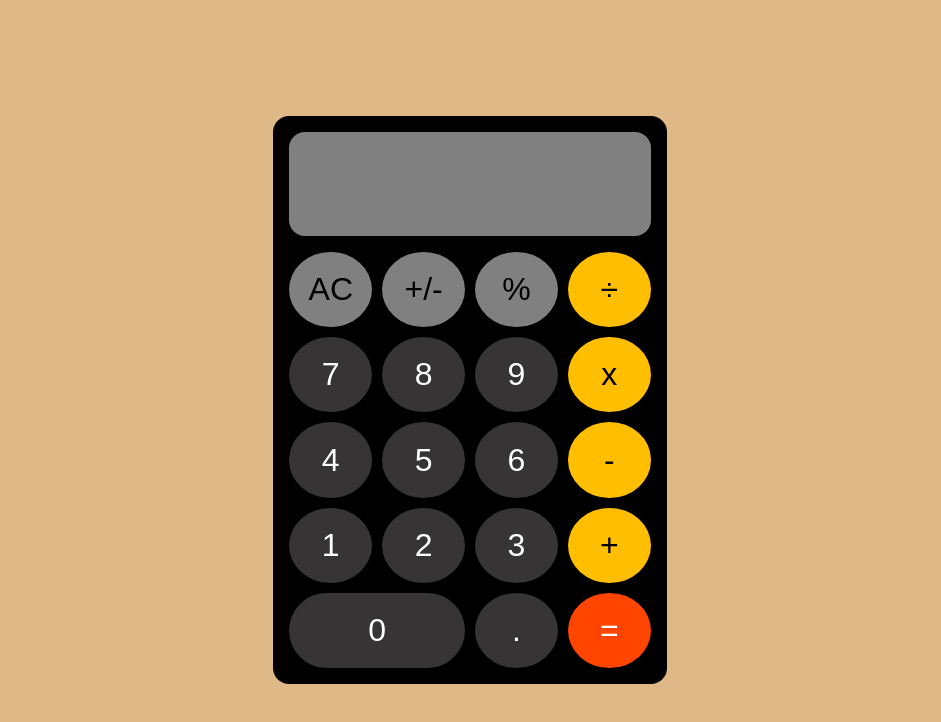
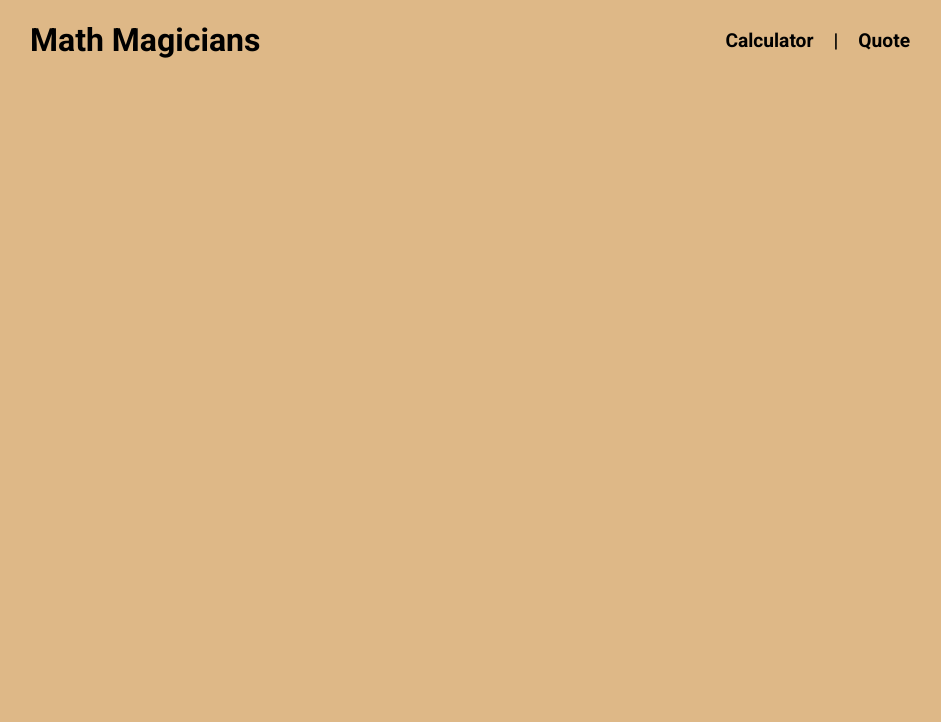
Before and after one commit to gilberthappi/math-magicians, a React (Create React App) app: page / in a window 1280 px wide. Shown: the top 722 px of the page, without its empty margins (170-1111 px from the left). Built offline with nearby package versions, Linux system fonts and the light colour scheme.

Commit message:
Adding files and folders and packages for fetche Apis to get Quote

```diff
--- a/package.json
+++ b/package.json
@@ -10,6 +10,8 @@
     "prop-types": "^15.8.1",
     "react": "^17.0.2",
     "react-dom": "^17.0.2",
+    "react-router": "^6.16.0",
+    "react-router-dom": "^6.16.0",
     "react-scripts": "^5.0.0",
     "web-vitals": "^2.1.2"
   },
--- a/public/index.html
+++ b/public/index.html
@@ -1,13 +1,42 @@
-<!-- public/index.html -->
 <!DOCTYPE html>
 <html lang="en">
   <head>
-    <!-- ... (your other meta tags and links) ... -->
+    <meta charset="utf-8" />
+    <link rel="icon" href="%PUBLIC_URL%/favicon.ico" />
+    <meta name="viewport" content="width=device-width, initial-scale=1" />
+    <meta name="theme-color" content="#000000" />
+    <meta
+      name="description"
+      content="Web site created using create-react-app"
+    />
+    <link rel="apple-touch-icon" href="%PUBLIC_URL%/logo192.png" />
+    <!--
+      manifest.json provides metadata used when your web app is installed on a
+      user's mobile device or desktop. See https://developers.google.com/web/fundamentals/web-app-manifest/
+    -->
+    <!--
+      Notice the use of %PUBLIC_URL% in the tags above.
+      It will be replaced with the URL of the `public` folder during the build.
+      Only files inside the `public` folder can be referenced from the HTML.
+
+      Unlike "/favicon.ico" or "favicon.ico", "%PUBLIC_URL%/favicon.ico" will
+      work correctly both with client-side routing and a non-root public URL.
+      Learn how to configure a non-root public URL by running `npm run build`.
+    -->
     <title>React App</title>
   </head>
   <body>
     <noscript>You need to enable JavaScript to run this app.</noscript>
-    <div id="root"></div> <!-- This is the root element where React will render -->
-    <!-- ... (rest of your HTML) ... -->
+    <div id="root"></div>
+    <!--
+      This HTML file is a template.
+      If you open it directly in the browser, you will see an empty page.
+
+      You can add webfonts, meta tags, or analytics to this file.
+      The build step will place the bundled scripts into the <body> tag.
+
+      To begin the development, run `npm start` or `yarn start`.
+      To create a production bundle, use `npm run build` or `yarn build`.
+    -->
   </body>
 </html>
--- a/src/App.css
+++ b/src/App.css
@@ -5,6 +5,62 @@
   user-select: none;
   -webkit-user-select: none;
   -webkit-user-drag: none;
+}
+
+header {
+  height: 80px;
+  width: 80%;
+  margin: 0 auto;
+  display: flex;
+  justify-content: space-between;
+  align-items: center;
+}
+
+ul {
+  list-style: none;
+}
+
+a,
+li {
+  text-decoration: none;
+  color: #000;
+  font-size: 1.2rem;
+  font-weight: bold;
+}
+
+.logo a {
+  font-size: 2rem;
+}
+
+.navLinks {
+  display: flex;
+  flex-direction: row;
+  gap: 20px;
+}
+
+.hero,
+.quote {
+  height: calc(100vh - 80px);
+  width: 80%;
+  margin: 0 auto;
+  display: flex;
+  flex-direction: column;
+  justify-content: center;
+  align-items: center;
+  gap: 40px;
+}
+
+p {
+  background-color: #000c;
+  color: #fff;
+  padding: 2rem;
+  border-radius: 2rem;
+  font-size: 1.1rem;
+  text-align: center;
+}
+
+.quote p {
+  font-size: 1.5rem;
 }
 
 button {
@@ -23,18 +79,20 @@ button:hover {
 
 .App {
   min-height: 100vh;
+}
+
+.container {
+  min-height: calc(100vh - 80px);
   padding: 1rem;
   display: flex;
   justify-content: center;
   align-items: center;
-  background-color: #deb887;
 }
 
-.container {
+.wraper {
   background-color: #000;
   padding: 1rem;
   border-radius: 1rem;
-  width: 100%;
   height: 100%;
 }
 
--- a/src/App.js
+++ b/src/App.js
@@ -1,23 +1,20 @@
 import React from 'react';
 import './App.css';
-// eslint-disable-next-line import/extensions
+// eslint-disable-next-line import/no-extraneous-dependencies
+import { Routes, Route } from 'react-router-dom';
+import Header from './components/Header';
 import Calculator from './components/Calculator';
+import Quote from './components/Quote';
+// import Quote from './components/Quote';
 
-class App extends React.Component {
-  constructor(props) {
-    super(props);
-    this.state = {};
-  }
-
-  render() {
-    return (
-      <div className="App">
-        <header className="App-header">
-          <Calculator />
-        </header>
-      </div>
-    );
-  }
-}
+const App = () => (
+  <div className="App">
+    <Header />
+    <Routes>
+      <Route path="Quote" element={<Quote />} />
+      <Route path="calculator" element={<Calculator />} />
+    </Routes>
+  </div>
+);
 
 export default App;
--- a/src/components/Calculator.js
+++ b/src/components/Calculator.js
@@ -1,54 +1,48 @@
-// Calculator.js
-import React from 'react';
+import React, { useState } from 'react';
 import calculate from '../logic/calculate';
-import Button from './Button'; // Assuming Button.js is in the same directory as Calculator.js
 
-class Calculator extends React.Component {
-  constructor(props) {
-    super(props);
-    this.state = {};
-  }
+const Calculator = () => {
+  const [state, setState] = useState({});
 
-  clickHandler = (e) => {
-    const result = calculate(this.state, e.target.textContent);
-    this.setState(result);
-  }
+  const clickHandler = (e) => {
+    const result = calculate(state, e.target.textContent);
+    setState(result);
+  };
 
-  render() {
-    const { total, next, operation } = this.state;
+  const { total, next, operation } = state;
 
-    return (
-      <div className="container">
+  return (
+    <div className="container">
+      <div className="wraper">
         <div className="output" id="output">
           {total && total}
           {operation && operation}
           {next && next}
         </div>
         <div className="calculatorBtns">
-          {/* Use the Button component for each button */}
-          <Button className="acBtn gray" label="AC" onClick={this.clickHandler} />
-          <Button className="plusMinusBtn gray" label="+/-" onClick={this.clickHandler} />
-          <Button className="PercentageBtn gray" label="%" onClick={this.clickHandler} />
-          <Button className="operatorBtn" label="÷" onClick={this.clickHandler} />
-          <Button className="digitBtn" label="7" onClick={this.clickHandler} />
-          <Button className="digitBtn" label="8" onClick={this.clickHandler} />
-          <Button className="digitBtn" label="9" onClick={this.clickHandler} />
-          <Button className="operatorBtn" label="x" onClick={this.clickHandler} />
-          <Button className="digitBtn" label="4" onClick={this.clickHandler} />
-          <Button className="digitBtn" label="5" onClick={this.clickHandler} />
-          <Button className="digitBtn" label="6" onClick={this.clickHandler} />
-          <Button className="operatorBtn" label="-" onClick={this.clickHandler} />
-          <Button className="digitBtn" label="1" onClick={this.clickHandler} />
-          <Button className="digitBtn" label="2" onClick={this.clickHandler} />
-          <Button className="digitBtn" label="3" onClick={this.clickHandler} />
-          <Button className="operatorBtn" label="+" onClick={this.clickHandler} />
-          <Button className="digitBtn span2" label="0" onClick={this.clickHandler} />
-          <Button className="digitBtn" label="." onClick={this.clickHandler} />
-          <Button className="evaluationBtn" label="=" onClick={this.clickHandler} />
+          <button className="acBtn gray" type="button" onClick={clickHandler}>AC</button>
+          <button className="plusMinusBtn gray" type="button" onClick={clickHandler}>+/-</button>
+          <button className="PercentageBtn gray" type="button" onClick={clickHandler}>%</button>
+          <button className="operatorBtn" type="button" onClick={clickHandler}>÷</button>
+          <button className="digitBtn" type="button" onClick={clickHandler}>7</button>
+          <button className="digitBtn" type="button" onClick={clickHandler}>8</button>
+          <button className="digitBtn" type="button" onClick={clickHandler}>9</button>
+          <button className="operatorBtn" type="button" onClick={clickHandler}>x</button>
+          <button className="digitBtn" type="button" onClick={clickHandler}>4</button>
+          <button className="digitBtn" type="button" onClick={clickHandler}>5</button>
+          <button className="digitBtn" type="button" onClick={clickHandler}>6</button>
+          <button className="operatorBtn" type="button" onClick={clickHandler}>-</button>
+          <button className="digitBtn" type="button" onClick={clickHandler}>1</button>
+          <button className="digitBtn" type="button" onClick={clickHandler}>2</button>
+          <button className="digitBtn" type="button" onClick={clickHandler}>3</button>
+          <button className="operatorBtn" type="button" onClick={clickHandler}>+</button>
+          <button className="digitBtn span2" type="button" onClick={clickHandler}>0</button>
+          <button className="digitBtn" type="button" onClick={clickHandler}>.</button>
+          <button className="evaluationBtn" type="button" onClick={clickHandler}>=</button>
         </div>
       </div>
-    );
-  }
-}
+    </div>
+  );
+};
 
 export default Calculator;
--- /dev/null
+++ b/src/components/Header.js
@@ -0,0 +1,27 @@
+// eslint-disable-next-line import/no-extraneous-dependencies
+import { Link } from 'react-router-dom';
+
+const Header = () => (
+  <header>
+    <div className="logo">
+      <Link to="/Calculator">Math Magicians</Link>
+    </div>
+    <nav className="navbar">
+      <ul className="navLinks">
+        {/* <li>
+          <Link to="/">Home</Link>
+        </li>
+        <li>|</li> */}
+        <li>
+          <Link to="/Calculator">Calculator</Link>
+        </li>
+        <li>|</li>
+        <li>
+          <Link to="/Quote">Quote</Link>
+        </li>
+      </ul>
+    </nav>
+  </header>
+);
+
+export default Header;
--- /dev/null
+++ b/src/components/Quote.js
@@ -0,0 +1,52 @@
+import React, { useState, useEffect } from 'react';
+
+const Quote = () => {
+  const [quote, setQuote] = useState('');
+  const [loading, setLoading] = useState(true);
+  const [error, setError] = useState(null);
+
+  useEffect(() => {
+    // Define the API URL with the "funny" category
+    const apiUrl = 'https://api.api-ninjas.com/v1/quotes?category=funny';
+
+    // Fetch the quote from the API
+    fetch(apiUrl)
+      .then((response) => response.json())
+      .then((data) => {
+        // Check if the response data is empty
+        if (data.length === 0) {
+          setQuote('No funny quote available');
+        } else {
+          // Extract the quote from the response data
+          const randomQuote = data[0]?.quote || 'I think there is something in the fact that it is hard to be good looking and funny. You have to have an oddball quality people have to sympathise with you to find you funny.';
+          setQuote(randomQuote);
+        }
+        setLoading(false);
+      })
+      .catch((err) => {
+        setError(err);
+        setLoading(false);
+      });
+  }, []);
+
+  if (loading) {
+    return <p>Loading...</p>;
+  }
+
+  if (error) {
+    return (
+      <p>
+        Error:
+        {error.message}
+      </p>
+    );
+  }
+
+  return (
+    <div className="quote">
+      <p>{quote}</p>
+    </div>
+  );
+};
+
+export default Quote;
--- a/src/index.css
+++ b/src/index.css
@@ -4,4 +4,7 @@ body {
   font-family: 'Roboto', sans-serif;
   -webkit-font-smoothing: antialiased;
   -moz-osx-font-smoothing: grayscale;
+  max-width: 1100px;
+  margin: 0 auto;
+  background-color: #deb887;
 }
--- a/src/index.js
+++ b/src/index.js
@@ -1,10 +1,19 @@
-import React from 'react';
-import ReactDOM from 'react-dom';
+import * as React from 'react';
+import * as ReactDOM from 'react-dom';
+import './index.css';
+// eslint-disable-next-line import/no-extraneous-dependencies
+import { BrowserRouter } from 'react-router-dom';
 import App from './App';
+import reportWebVitals from './reportWebVitals';
 
 ReactDOM.render(
-  <React.StrictMode>
+  <BrowserRouter>
     <App />
-  </React.StrictMode>,
+  </BrowserRouter>,
   document.getElementById('root'),
 );
+
+// If you want to start measuring performance in your app, pass a function
+// to log results (for example: reportWebVitals(console.log))
+// or send to an analytics endpoint. Learn more: https://bit.ly/CRA-vitals
+reportWebVitals();
```
Also changed, not shown: 1 other file (tests, documents, lock files or other folders).
